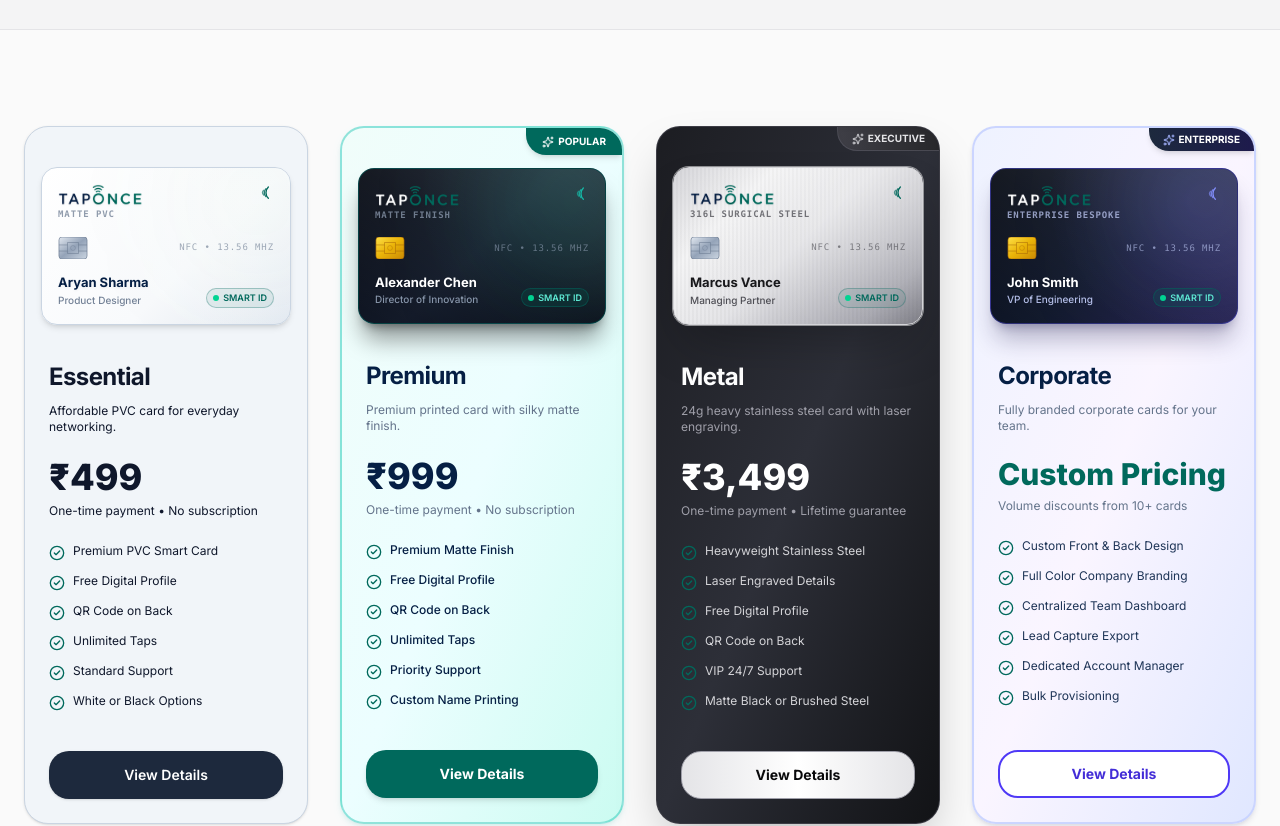
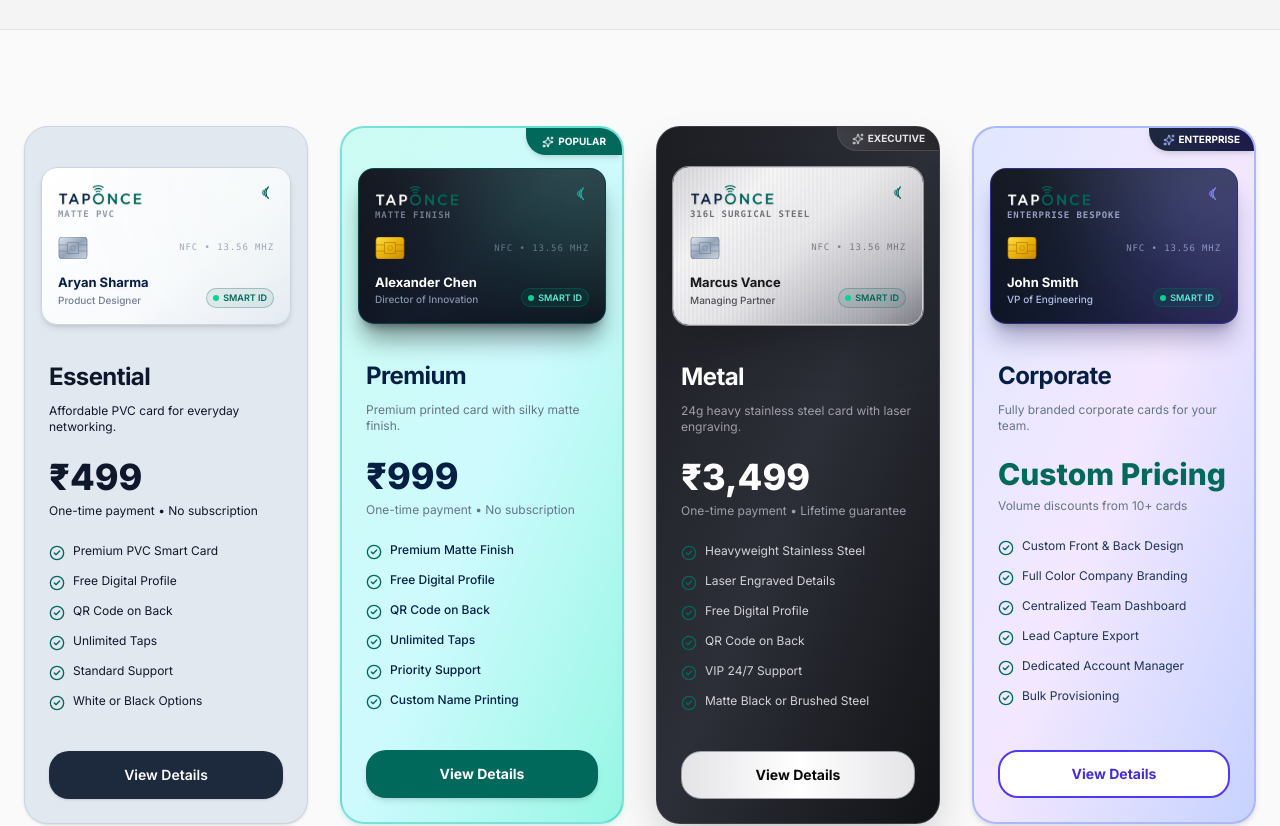
Before and after one commit to dxsosoft/taponcewebsite, a Next.js app: page /products in a window 1280 px wide. Shown: the part 500-1326 px from the top of the page. Built offline with nearby package versions, Linux system fonts and the light colour scheme.

Commit message:
style: optical vertical alignment for nav links and darkened product card backgrounds

```diff
--- a/src/app/products/page.tsx
+++ b/src/app/products/page.tsx
@@ -29,7 +29,7 @@
           <div className="grid md:grid-cols-2 lg:grid-cols-3 xl:grid-cols-4 gap-8">
 
             {/* 1. Essential PVC Card - Clean minimal soft off-white/gray surface (fixed in both light and dark themes) */}
-            <Card className="flex flex-col relative overflow-hidden bg-slate-100 text-slate-900 border border-slate-300 rounded-3xl shadow-sm group transition-all duration-300 hover:-translate-y-2 hover:scale-[1.01] hover:shadow-lg hover:shadow-slate-400/10 hover:border-slate-400 active:scale-[0.99] active:translate-y-0 cursor-pointer">
+            <Card className="flex flex-col relative overflow-hidden bg-slate-200 text-slate-900 border border-slate-300 rounded-3xl shadow-sm group transition-all duration-300 hover:-translate-y-2 hover:scale-[1.01] hover:shadow-lg hover:shadow-slate-400/10 hover:border-slate-400 active:scale-[0.99] active:translate-y-0 cursor-pointer">
               <div className="p-4 pt-10 pb-3 flex justify-center items-center">
                 <div className="w-full max-w-[270px]">
                   <SmartCardVisual
@@ -71,7 +71,7 @@
             </Card>
 
             {/* 2. Premium Matte Card - Elevated light teal gradient / dark navy-teal glow */}
-            <Card className="flex flex-col relative overflow-hidden rounded-3xl border-2 border-teal-500/40 bg-gradient-to-br from-teal-50 via-cyan-50 to-teal-100 dark:bg-gradient-to-b dark:from-[#06182c] dark:via-[#0b223a] dark:to-[#072b33] dark:border-accent/50 shadow-md shadow-teal-600/10 dark:shadow-none transition-all duration-300 hover:-translate-y-2 hover:scale-[1.01] hover:shadow-[0_15px_35px_rgba(0,105,92,0.25)] hover:border-teal-500 active:scale-[0.99] active:translate-y-0 group cursor-pointer">
+            <Card className="flex flex-col relative overflow-hidden rounded-3xl border-2 border-teal-500/40 bg-gradient-to-br from-teal-100 via-cyan-100 to-teal-200 dark:bg-gradient-to-b dark:from-[#06182c] dark:via-[#0b223a] dark:to-[#072b33] dark:border-accent/50 shadow-md shadow-teal-600/10 dark:shadow-none transition-all duration-300 hover:-translate-y-2 hover:scale-[1.01] hover:shadow-[0_15px_35px_rgba(0,105,92,0.25)] hover:border-teal-500 active:scale-[0.99] active:translate-y-0 group cursor-pointer">
               <div className="absolute top-0 right-0 bg-accent text-white text-[10px] font-bold px-4 py-1.5 rounded-bl-xl rounded-tr-2xl z-20 flex items-center gap-1 shadow-md">
                 <Sparkles className="h-3 w-3" /> POPULAR
               </div>
@@ -161,7 +161,7 @@
             </Card>
 
             {/* 4. Custom / Corporate Card - Custom enterprise tier (Indigo-Purple in light, deep midnight indigo in dark) */}
-            <Card className="flex flex-col relative overflow-hidden rounded-3xl border-2 border-indigo-200/90 bg-gradient-to-br from-indigo-50 via-purple-50 to-indigo-100 dark:bg-gradient-to-b dark:from-[#090e1c] dark:via-[#0f172a] dark:to-[#171630] dark:border-indigo-900/60 shadow-md shadow-indigo-950/10 dark:shadow-none transition-all duration-300 hover:-translate-y-2 hover:scale-[1.01] hover:shadow-[0_15px_35px_rgba(99,102,241,0.22)] hover:border-indigo-400 dark:hover:border-indigo-500 active:scale-[0.99] active:translate-y-0 group cursor-pointer">
+            <Card className="flex flex-col relative overflow-hidden rounded-3xl border-2 border-indigo-300/90 bg-gradient-to-br from-indigo-100 via-purple-100 to-indigo-200 dark:bg-gradient-to-b dark:from-[#090e1c] dark:via-[#0f172a] dark:to-[#171630] dark:border-indigo-900/60 shadow-md shadow-indigo-950/10 dark:shadow-none transition-all duration-300 hover:-translate-y-2 hover:scale-[1.01] hover:shadow-[0_15px_35px_rgba(99,102,241,0.22)] hover:border-indigo-400 dark:hover:border-indigo-500 active:scale-[0.99] active:translate-y-0 group cursor-pointer">
               <div className="absolute top-0 right-0 bg-gradient-to-r from-slate-800 to-indigo-950 dark:from-indigo-600 dark:to-slate-800 text-white text-[10px] font-bold px-3.5 py-1 rounded-bl-xl rounded-tr-2xl z-20 flex items-center gap-1 shadow-md">
                 <Sparkles className="h-3 w-3 text-indigo-300" /> ENTERPRISE
               </div>
--- a/src/components/layout/navbar.tsx
+++ b/src/components/layout/navbar.tsx
@@ -59,7 +59,7 @@
             />
           </Link>
 
-          <nav className="hidden md:flex items-center gap-6 text-sm font-medium">
+          <nav className="hidden md:flex items-center gap-6 text-sm font-medium translate-y-[2.5px]">
             <Link href="/products" className={getNavLinkClass("/products")}>Products</Link>
             <Link href="/how-it-works" className={getNavLinkClass("/how-it-works")}>How It Works</Link>
             <Link href="/pricing" className={getNavLinkClass("/pricing")}>Pricing</Link>
```
